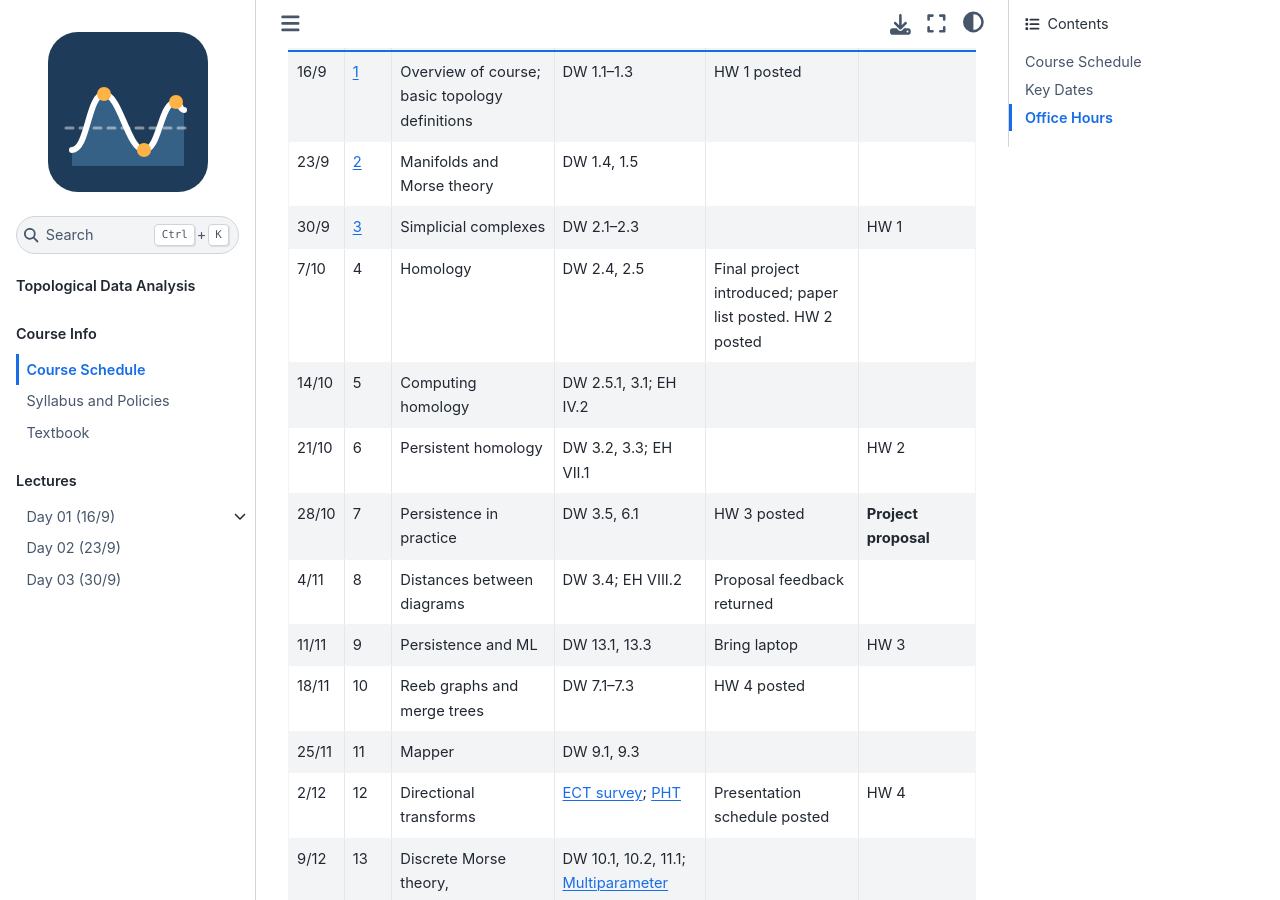
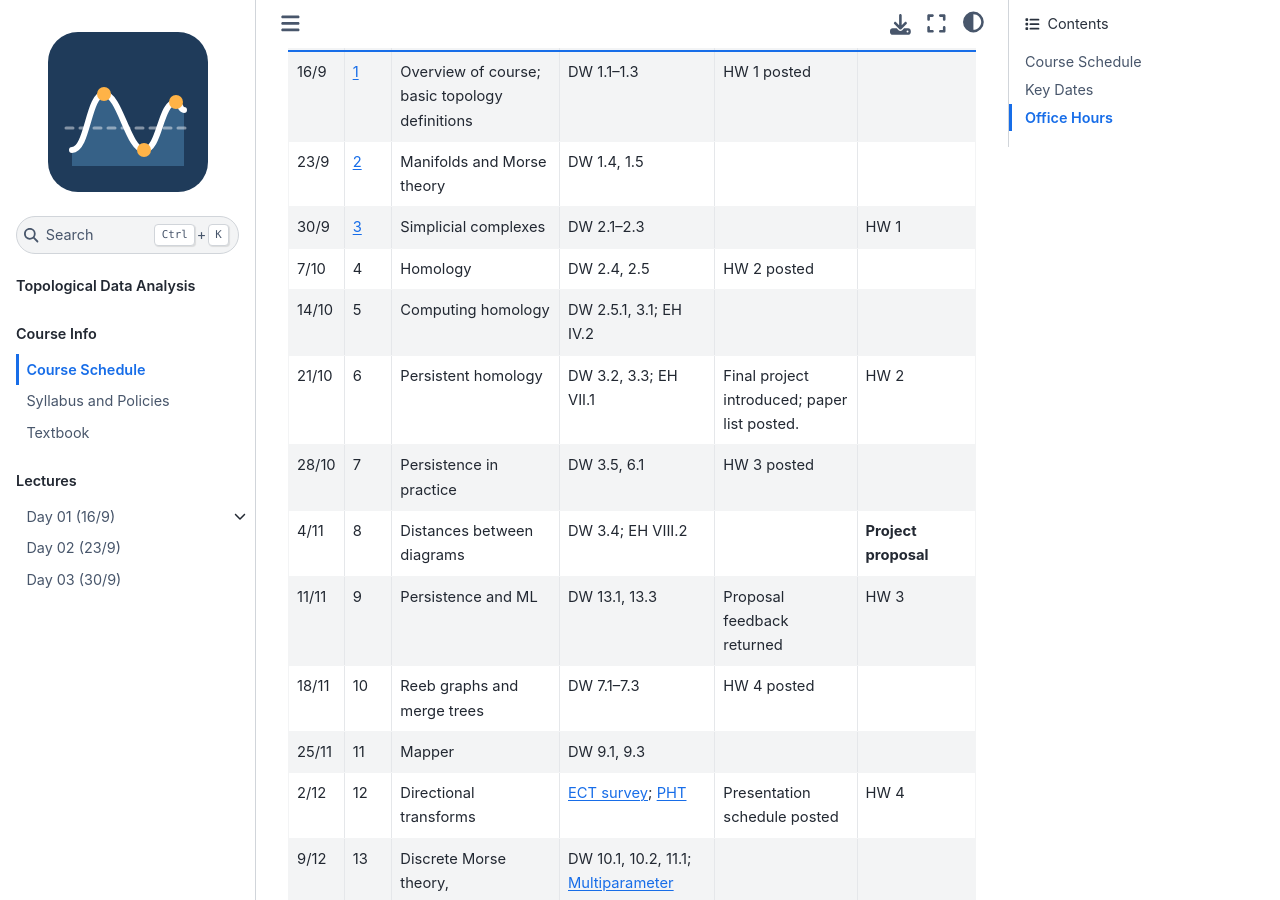
Before and after one commit to elenawang93/TDA, a Jupyter Book: the page built from Course_Info/Schedule.md, in a window 1280 px wide and 900 px high, scrolled down 374 px. Built offline with Jupyter Book 1.0.4 settings and Sphinx 7.4.7 and the Sphinx Book theme 1.1.4, drawn with Linux system fonts in a browser that asks for light colours; pages that are not in the unit, such as notebooks, are missing from menus.

Commit message:
update schedule

```diff
--- a/Course_Info/Schedule.md
+++ b/Course_Info/Schedule.md
@@ -11,12 +11,12 @@ Readings are from Dey & Wang, [*Computational Topology for Data Analysis*](https
 | 16/9  | [1](../Lectures/01-Introduction/index.md) | Overview of course; basic topology definitions                  | DW 1.1–1.3                                                                                                                           | HW 1 posted                                                  |                      |
 | 23/9  | [2](../Lectures/02-Topic/index.md)        | Manifolds and Morse theory            | DW 1.4, 1.5                                                                                                                          |                                 |                      |
 | 30/9  | [3](../Lectures/03-Topic/index.md)        | Simplicial complexes        | DW 2.1–2.3                                                                                                                           |                                                              | HW 1                 |
-| 7/10  | 4                                         | Homology                               | DW 2.4, 2.5                                                                                                                          | Final project introduced; paper list posted. HW 2 posted     |                      |
+| 7/10  | 4                                         | Homology                               | DW 2.4, 2.5                                                                                                                          | HW 2 posted     |                      |
 | 14/10 | 5                                         | Computing homology                | DW 2.5.1, 3.1; EH IV.2                                                                                                               |                                                  |                      |
-| 21/10 | 6                                         | Persistent homology                                | DW 3.2, 3.3; EH VII.1                                                                                                                |                                                              | HW 2                 |
-| 28/10 | 7                                         | Persistence in practice | DW 3.5, 6.1                                                                                                                       | HW 3 posted                                    | **Project proposal** |
-| 4/11  | 8                                         | Distances between diagrams | DW 3.4; EH VIII.2                                                                                                                  | Proposal feedback returned                                   |                      |
-| 11/11 | 9                                         | Persistence and ML  | DW 13.1, 13.3                                                                                                                        | Bring laptop                                                 | HW 3                 |
+| 21/10 | 6                                         | Persistent homology                                | DW 3.2, 3.3; EH VII.1          |                  Final project introduced; paper list posted.                                            | HW 2                 |
+| 28/10 | 7                                         | Persistence in practice | DW 3.5, 6.1                                                                                                                       | HW 3 posted                                    |  |
+| 4/11  | 8                                         | Distances between diagrams | DW 3.4; EH VIII.2                                                                                                                  |                             |               **Project proposal**       |
+| 11/11 | 9                                         | Persistence and ML  | DW 13.1, 13.3                                                                                                                        |                 Proposal feedback returned                                       | HW 3                 |
 | 18/11 | 10                                        | Reeb graphs and merge trees                                  | DW 7.1–7.3                                                                                                                           | HW 4 posted |                 |
 | 25/11 | 11                                        | Mapper                        | DW 9.1, 9.3                                                                                                                          |                                                  |                      |
 | 2/12  | 12                                        | Directional transforms   | [ECT survey](https://arxiv.org/abs/2310.10395); [PHT](https://doi.org/10.1093/imaiai/iau011)                                         | Presentation schedule posted                                 | HW 4                 |
```
